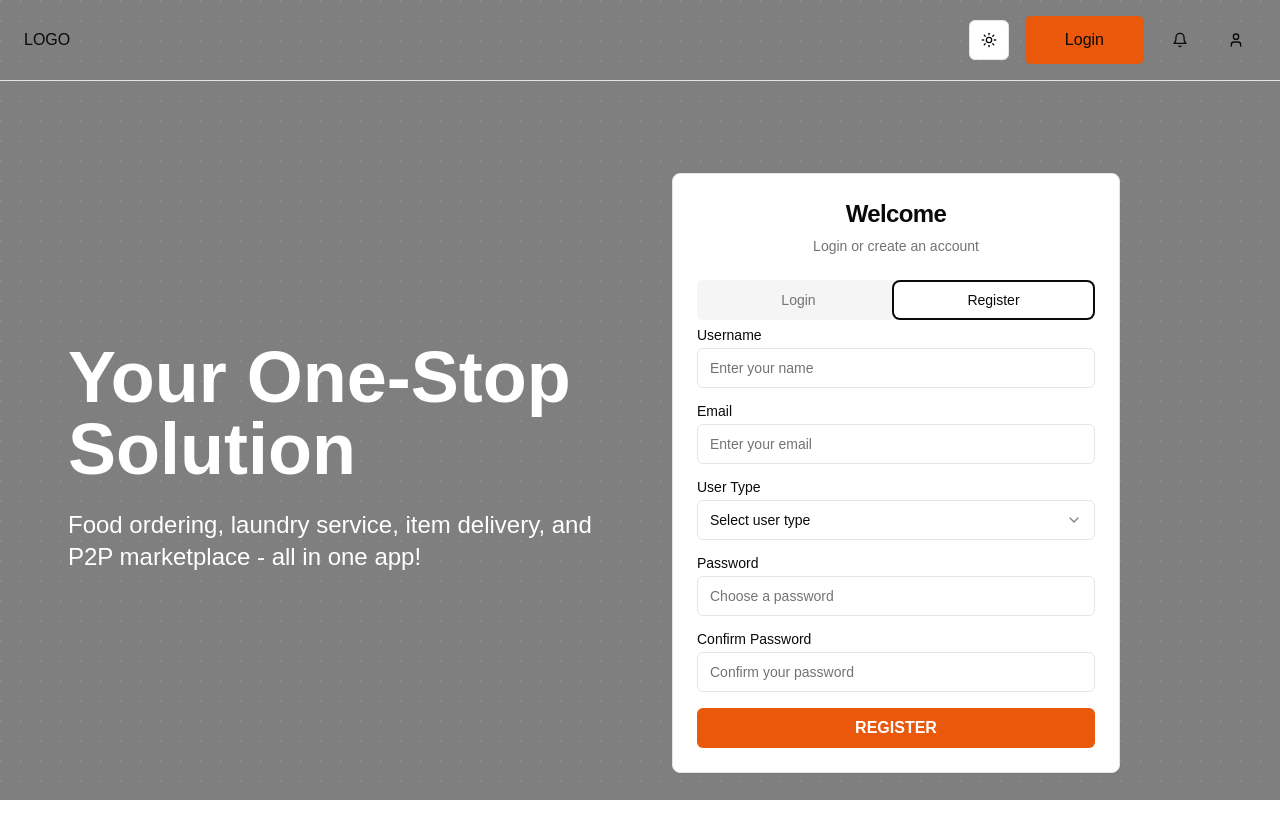
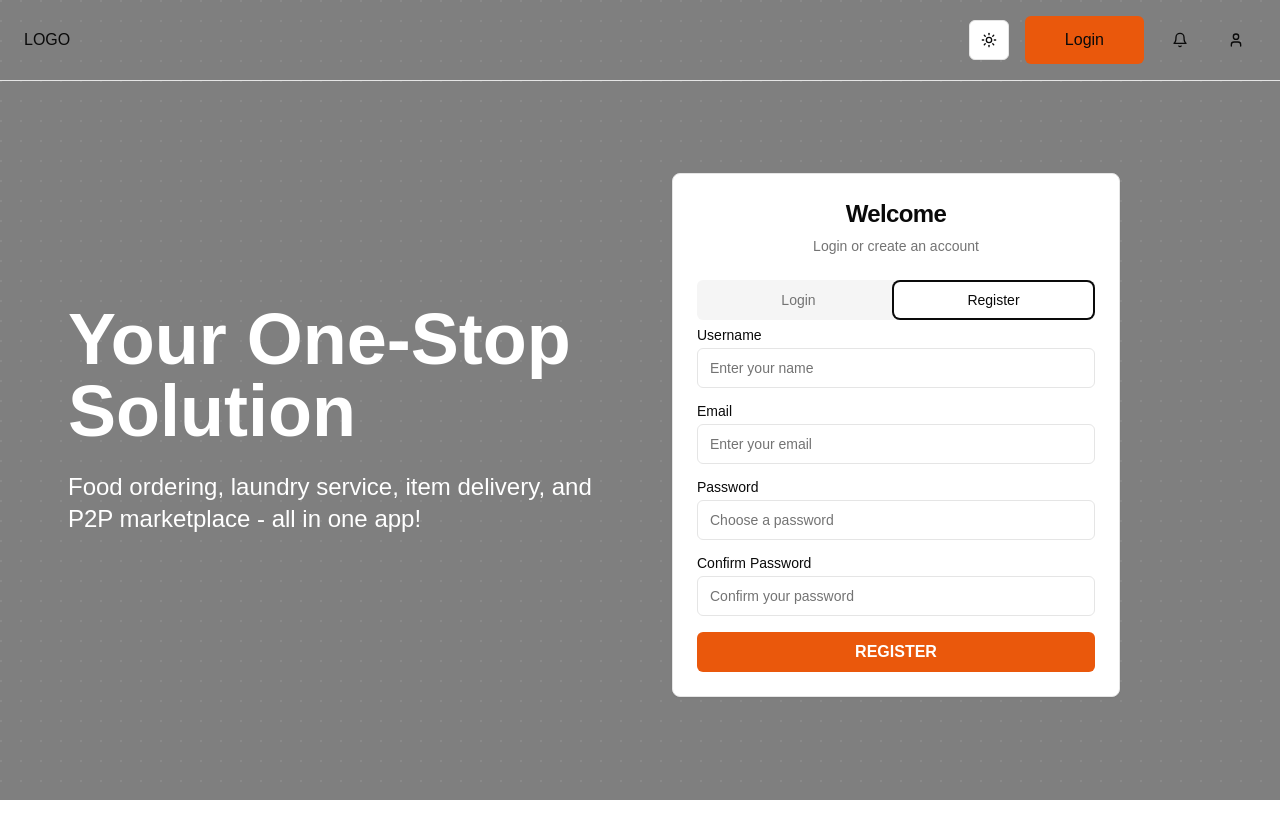
Before and after one commit to kenmoh/servipal-admin, a Next.js app: page /auth in a window 1280 px wide. Both pictures are taken after a click on the tab "Register". After the commit the page ends 800 px from the top, so only its background shows below. Built offline with nearby package versions, Linux system fonts and the light colour scheme.

Commit message:
remove signin and signup page

```diff
--- a/app/auth/page.tsx
+++ b/app/auth/page.tsx
@@ -24,7 +24,7 @@ type LoginFormData = z.infer<typeof loginSchema>;
 
 const registerSchema = loginSchema.extend({
     name: z.string().min(2, { message: "Name must be at least 2 characters" }),
-    userType: z.enum(["customer", "vendor"], { required_error: "Please select a user type" }),
+    userType: z.enum(["Restaurant Service Provide", "Laundry Service Provider"], { required_error: "Please select a user role" }),
     confirmPassword: z.string(),
 }).refine((data) => data.password === data.confirmPassword, {
     message: "Passwords don't match",
@@ -86,7 +86,7 @@ export default function AuthPage() {
                                 <TabsTrigger value="register">Register</TabsTrigger>
                             </TabsList>
                             <TabsContent value="login">
-                                <form onSubmit={loginForm.handleSubmit(mutate)}>
+                                <form onSubmit={loginForm.handleSubmit((data) => mutate(data))}>
                                     <div className="grid w-full items-center gap-4">
                                         <div className="flex flex-col space-y-1.5">
                                             <Label htmlFor="login-email">Email</Label>
@@ -119,7 +119,7 @@ export default function AuthPage() {
                                 </form>
                             </TabsContent>
                             <TabsContent value="register">
-                                <form onSubmit={registerForm.handleSubmit(mutate)}>
+                                <form onSubmit={registerForm.handleSubmit((data) => console.log(data))}>
                                     <div className="grid w-full items-center gap-4">
                                         <div className="flex flex-col space-y-1.5">
                                             <Label htmlFor="register-name">Username</Label>
@@ -144,11 +144,11 @@ export default function AuthPage() {
                                                 <p className="text-sm text-red-500">{registerForm.formState.errors.email.message}</p>
                                             )}
                                         </div>
-                                        <div className="flex flex-col space-y-1.5">
-                                            <Label htmlFor="register-user-type">User Type</Label>
-                                            <Select onValueChange={(value) => registerForm.setValue("userType", value)}>
+                                        {/* <div className="flex flex-col space-y-1.5">
+                                            <Label htmlFor="register-user-type">Role</Label>
+                                            <Select onValueChange={(value: string) => registerForm.setValue("userType", value)}>
                                                 <SelectTrigger>
-                                                    <SelectValue placeholder="Select user type" />
+                                                    <SelectValue placeholder="Select Role" />
                                                 </SelectTrigger>
                                                 <SelectContent>
                                                     <SelectItem value="customer">Restaurant Service Provide</SelectItem>
@@ -158,7 +158,7 @@ export default function AuthPage() {
                                             {registerForm.formState.errors.userType && (
                                                 <p className="text-sm text-red-500">{registerForm.formState.errors.userType.message}</p>
                                             )}
-                                        </div>
+                                        </div> */}
                                         <div className="flex flex-col space-y-1.5">
                                             <Label htmlFor="register-password">Password</Label>
                                             <Input
```
